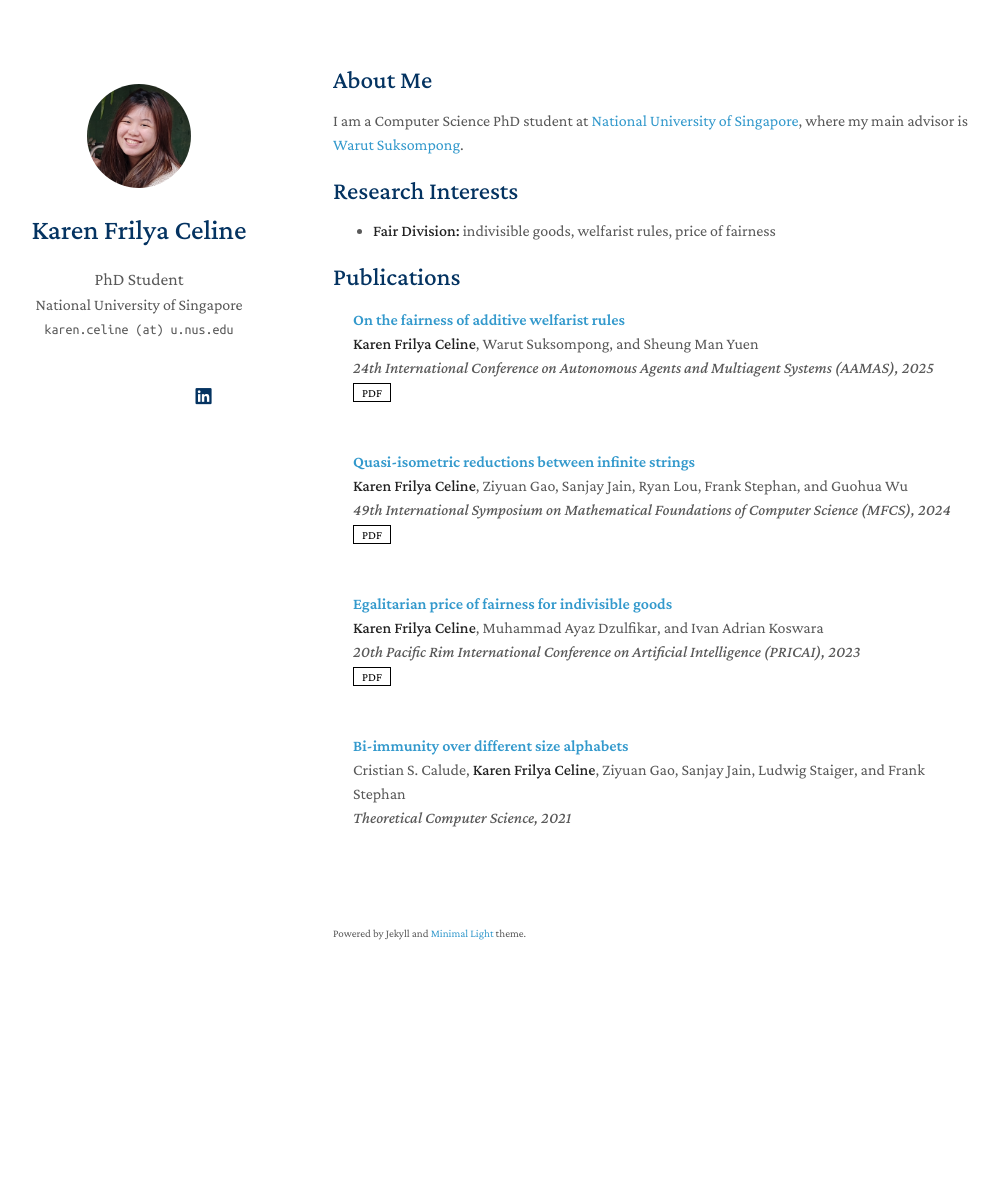
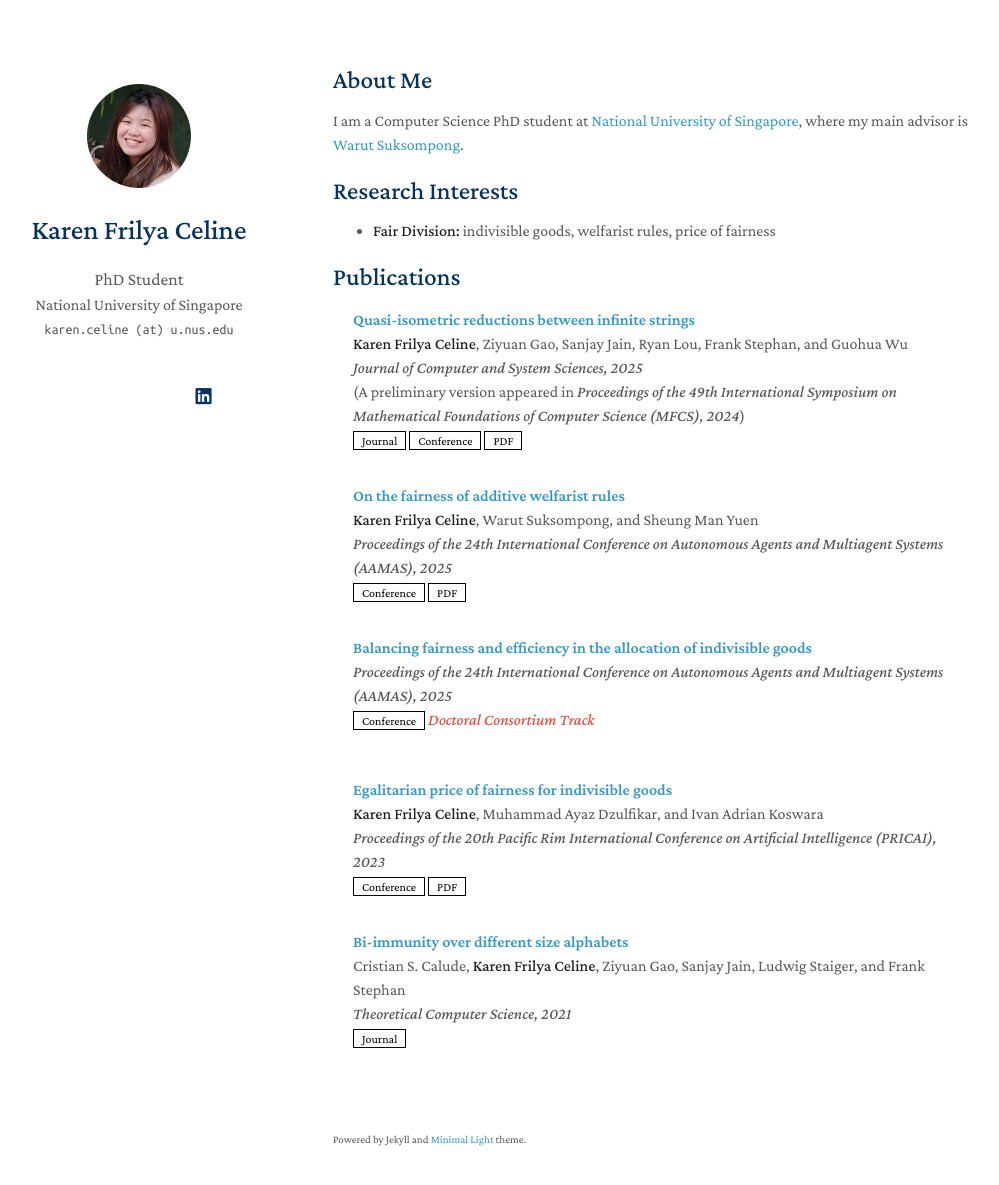
Before and after one commit to karen-celine/karen-celine.github.io, a Jekyll site: the page built from index.md, in a window 1280 px wide and 1220 px high. Shown: the top 1185 px of the window, without its empty margins (137-1136 px from the left). Built offline with Jekyll 4.4.1, drawn with Linux system fonts in a browser that asks for light colours; a style sheet for code colours, icons or effects is not loaded.

Commit message:
Update publications with JCSS paper and AAMAS DC

```diff
--- a/_data/publications.yml
+++ b/_data/publications.yml
@@ -1,23 +1,31 @@
 main:
+
+  - title: Quasi-isometric reductions between infinite strings
+    authors: <strong>Karen Frilya Celine</strong>, Ziyuan Gao, Sanjay Jain, Ryan Lou, Frank Stephan, and Guohua Wu
+    periodical: Journal of Computer and System Sciences, 2025
+    preliminary: Proceedings of the 49th International Symposium on Mathematical Foundations of Computer Science (MFCS), 2024
+    journal: https://www.sciencedirect.com/science/article/pii/S002200002500100X
+    conference: https://drops.dagstuhl.de/entities/document/10.4230/LIPIcs.MFCS.2024.37
+    pdf: https://arxiv.org/pdf/2407.14105
 
   - title: On the fairness of additive welfarist rules
     authors: <strong>Karen Frilya Celine</strong>, Warut Suksompong, and Sheung Man Yuen
-    conference_short: AAMAS
-    conference: 24th International Conference on Autonomous Agents and Multiagent Systems (AAMAS), 2025
+    periodical: Proceedings of the 24th International Conference on Autonomous Agents and Multiagent Systems (AAMAS), 2025
+    conference: https://www.ifaamas.org/Proceedings/aamas2025/pdfs/p454.pdf
     pdf: https://arxiv.org/pdf/2412.15472
 
-  - title: Quasi-isometric reductions between infinite strings
-    authors: <strong>Karen Frilya Celine</strong>, Ziyuan Gao, Sanjay Jain, Ryan Lou, Frank Stephan, and Guohua Wu
-    conference_short: MFCS
-    conference:  49th International Symposium on Mathematical Foundations of Computer Science (MFCS), 2024
-    pdf: https://arxiv.org/pdf/2407.14105
+  - title: Balancing fairness and efficiency in the allocation of indivisible goods
+    periodical: Proceedings of the 24th International Conference on Autonomous Agents and Multiagent Systems (AAMAS), 2025
+    conference: https://www.ifaamas.org/Proceedings/aamas2025/pdfs/p2920.pdf
+    notes: Doctoral Consortium Track
 
   - title: Egalitarian price of fairness for indivisible goods
     authors: <strong>Karen Frilya Celine</strong>, Muhammad Ayaz Dzulfikar, and Ivan Adrian Koswara
-    conference_short: PRICAI
-    conference: 20th Pacific Rim International Conference on Artificial Intelligence (PRICAI), 2023
+    periodical: Proceedings of the 20th Pacific Rim International Conference on Artificial Intelligence (PRICAI), 2023
+    conference: https://link.springer.com/chapter/10.1007/978-981-99-7019-3_3
     pdf: https://arxiv.org/pdf/2402.16145
 
   - title: Bi-immunity over different size alphabets
     authors: Cristian S. Calude, <strong>Karen Frilya Celine</strong>, Ziyuan Gao, Sanjay Jain, Ludwig Staiger, and Frank Stephan
-    conference: Theoretical Computer Science, 2021
+    periodical: Theoretical Computer Science, 2021
+    journal: https://www.sciencedirect.com/science/article/pii/S0304397521005181
--- a/_includes/publications.html
+++ b/_includes/publications.html
@@ -12,9 +12,20 @@
         <div class="col-sm-9" style="position: relative;padding-right: 15px;padding-left: 20px;">
           <div class="title"><a href="{{ link.pdf }}">{{ link.title }}</a></div>
           <div class="author">{{ link.authors }}</div>
-          <div class="periodical"><em>{{ link.conference }}</em>
+          <div class="periodical"><em>{{ link.periodical }}</em>
+          {% if link.preliminary %}
+          <div class="preliminary">(A preliminary version appeared in <em>{{ link.preliminary }}</em>)
           </div>
+          {% endif %}
           <div class="links">
+            {% if link.journal %}
+            <a href="{{ link.journal }}" class="btn btn-sm z-depth-0" role="button" target="_blank"
+              style="font-size:12px;">Journal</a>
+            {% endif %}
+            {% if link.conference %}
+            <a href="{{ link.conference }}" class="btn btn-sm z-depth-0" role="button" target="_blank"
+              style="font-size:12px;">Conference</a>
+            {% endif %}
             {% if link.pdf %}
             <a href="{{ link.pdf }}" class="btn btn-sm z-depth-0" role="button" target="_blank"
               style="font-size:12px;">PDF</a>
```
